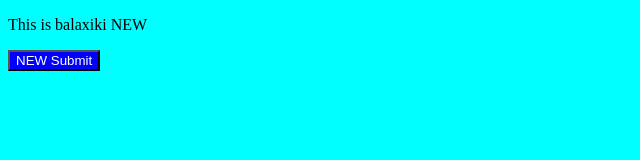
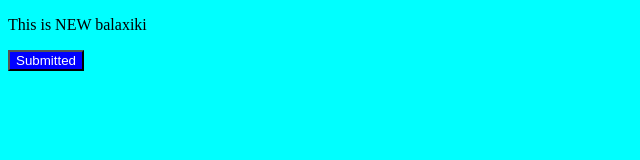
Before and after one commit to duongkien172/git-tutorial, a plain HTML site: page index.html in a window 1280 px wide. Shown: the full height of the page, 0-640 px from the left. Drawn offline with Linux system fonts and the light colour scheme.

Commit message:
Update index.html

```diff
--- a/index.html
+++ b/index.html
@@ -12,7 +12,7 @@
     </style>
     </head>
  <body>
-  <p> This is balaxiki NEW</p>
-  <button> NEW Submit</button>
+  <p> This is NEW balaxiki </p>
+  <button>  Submitted</button>
  </body>
 </html>
```
